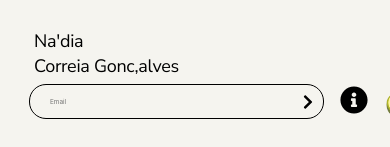
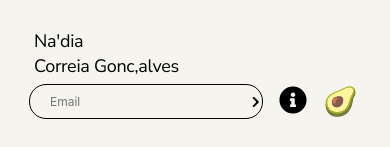
Before and after one commit to liatabilom/home, a React (Create React App) app: page / in a window 390 px wide. Shown: the top 147 px of the page. Built offline with nearby package versions, Linux system fonts and the light colour scheme.

Commit message:
email input mobile

```diff
--- a/src/Search.css
+++ b/src/Search.css
@@ -45,6 +45,6 @@
 
 @media screen and (max-width: 480px) {
   .emailInput {
-    font-size: 40%;
+    width: 234px;
   }
 }
```
